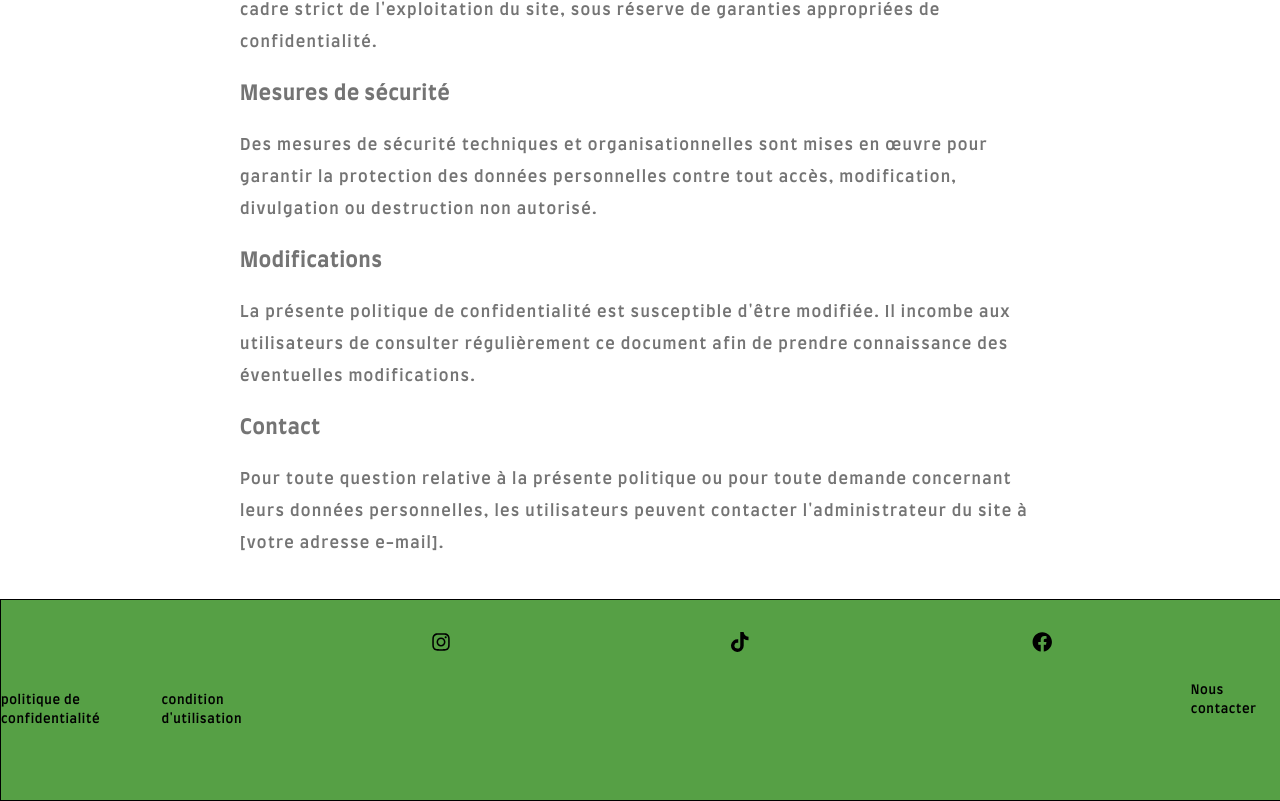
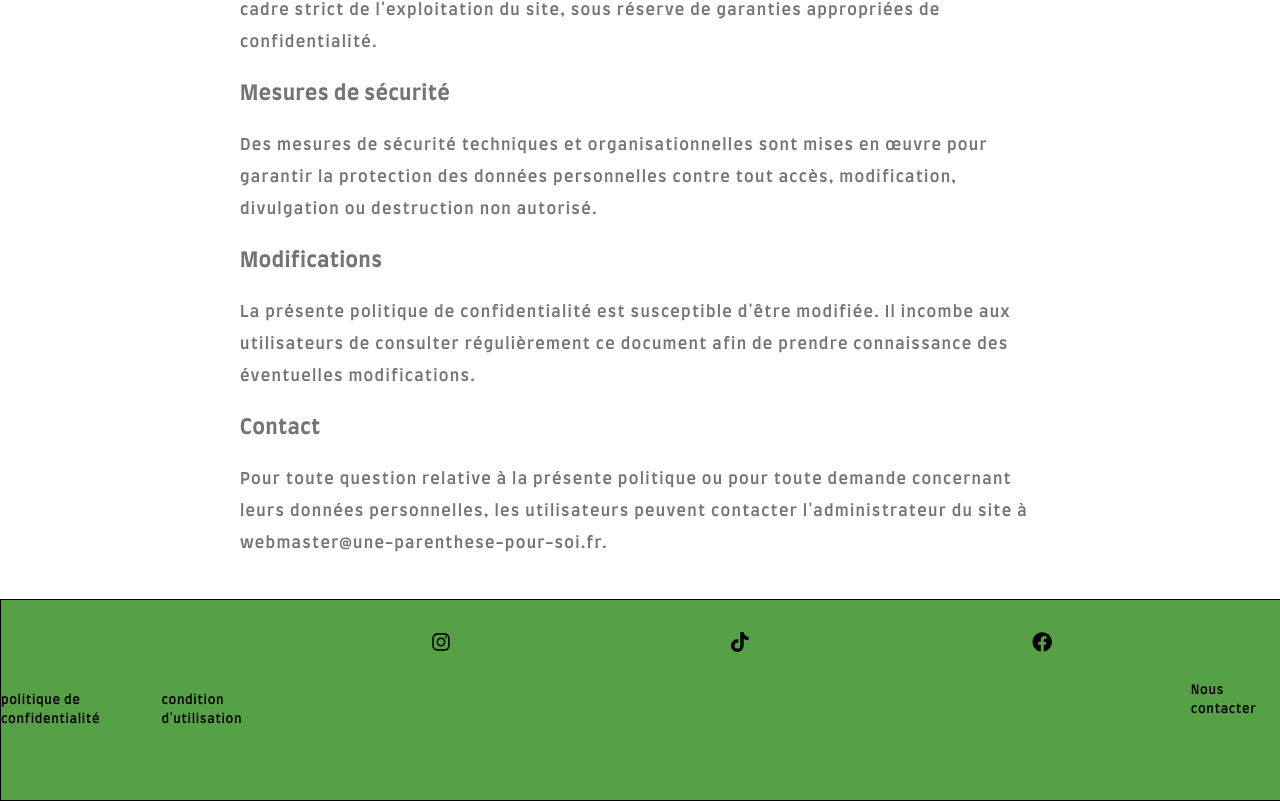
Before and after one commit to SeeYouh/parenthesePourSoi, a React (Create React App) app in the folder frontend/: page /privacy in a window 1280 px wide. Shown: the part 1929-2730 px from the top of the page. Built offline with nearby package versions, Linux system fonts and the light colour scheme.

Commit message:
Update terms and privacy policy

```diff
--- a/frontend/src/pages/privacy.js
+++ b/frontend/src/pages/privacy.js
@@ -105,7 +105,8 @@ const Privacy = () => {
           <p>
             Pour toute question relative à la présente politique ou pour toute
             demande concernant leurs données personnelles, les utilisateurs
-            peuvent contacter l'administrateur du site à [votre adresse e-mail].
+            peuvent contacter l'administrateur du site à <span></span>{" "}
+            webmaster@une-parenthese-pour-soi.fr.
           </p>
         </div>
       </main>
```
